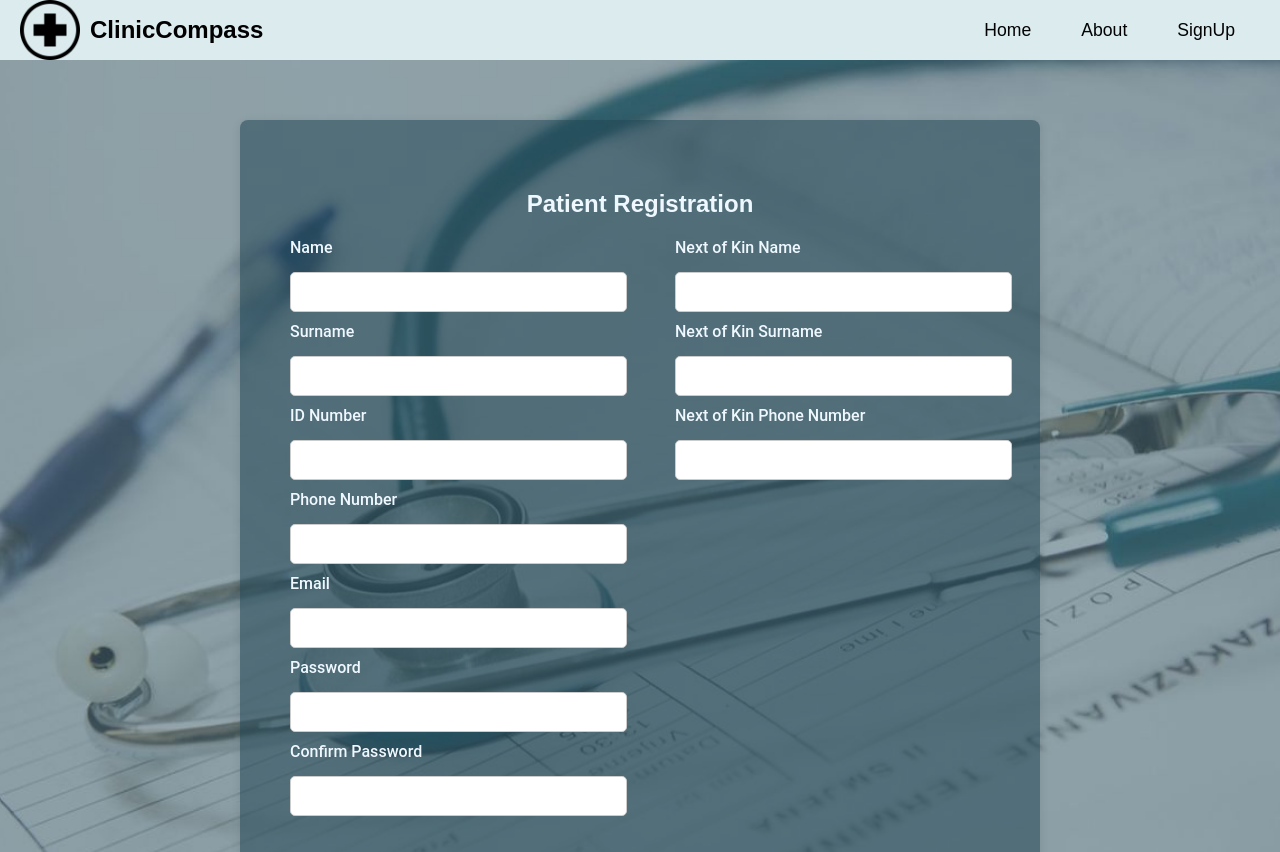
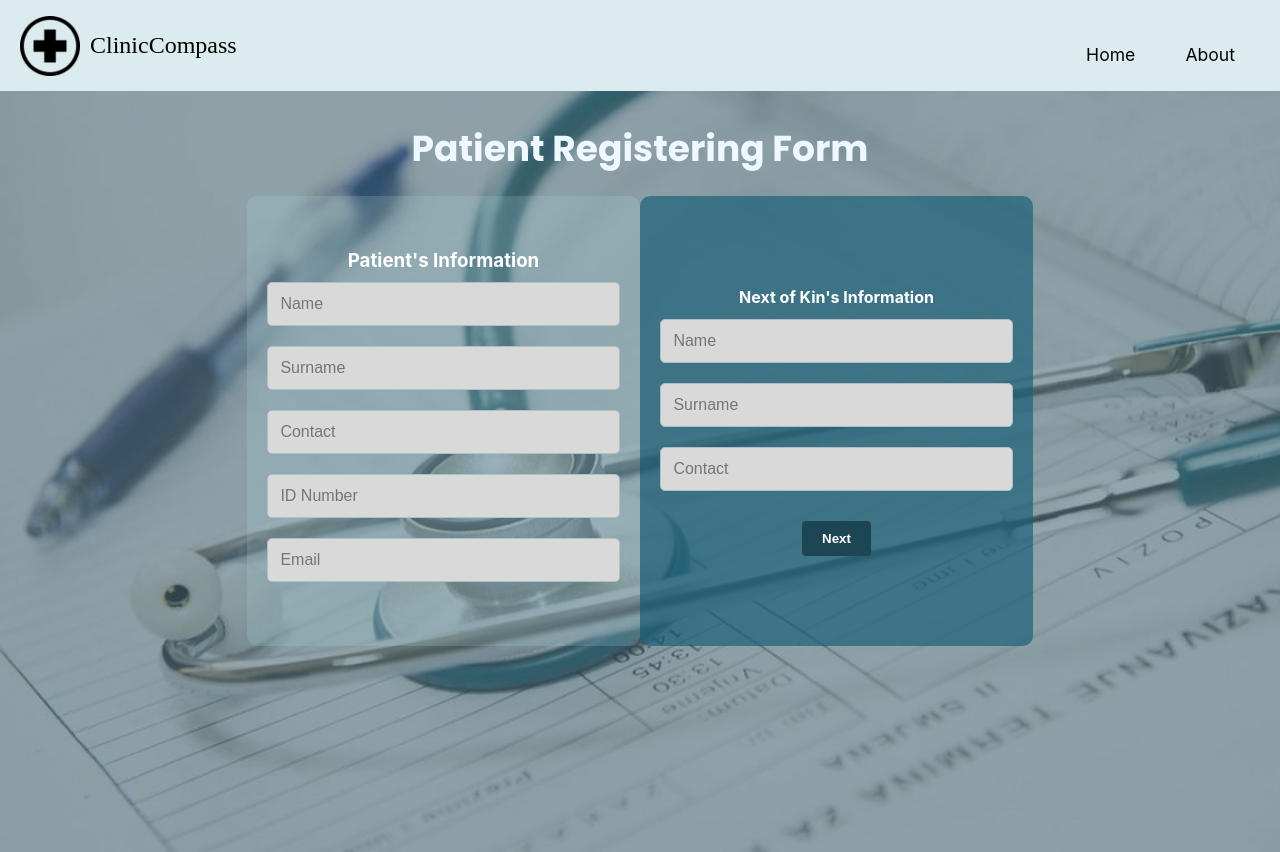
Before and after one commit to BathabileMkhabela/ClinicCampass.Web, a React (Create React App) app: page /signup in a window 1280 px wide. Shown: the top 852 px of the page. Built offline with nearby package versions, Linux system fonts and the light colour scheme.

Commit message:
Updating some pages

```diff
--- a/package.json
+++ b/package.json
@@ -45,5 +45,8 @@
       "last 1 firefox version",
       "last 1 safari version"
     ]
+  },
+  "devDependencies": {
+    "@babel/plugin-proposal-private-property-in-object": "^7.21.11"
   }
 }
--- a/src/Pages/Components/Navigationbar.css
+++ b/src/Pages/Components/Navigationbar.css
@@ -4,7 +4,6 @@
   align-items: center;
   padding: 10px 20px;
   background-color: #DBEBEE;
-    padding: 0 20px;
   color: black;
 }
 
@@ -20,8 +19,8 @@
 
 .system-name {
   font-size: 1.5em;
-    font-weight: bold;
-    font-family: Arial, Helvetica, sans-serif ;
+  font-weight: 1000px;
+  font-family: "Jomolhari";
 }
 
 .navbar-links {
@@ -31,16 +30,12 @@
 
 .navbar-links li {
   margin: 0 10px;
+  margin-top: 18px;
   cursor: pointer;
 }
 
 .navbar-links li:hover {
   text-decoration: solid;
-}
-
-.navbar-search input {
-    padding: 5px;
-    font-size: 1em;
 }
 
 .navbar-links li a {
@@ -50,53 +45,67 @@
   padding: 10px 15px;
   border-radius: 5px;
   transition: background-color 0.3s, color 0.3s;
+
 }
 
 .navbar-links li a:hover {
-    background-color: #D9D9D9;
+  background-color: #00b3b3fa;
   color: #ffffff;
 }
 
 .navbar-search {
   display: flex;
   align-items: center;
-    background-color: #D9D9D9;
-    padding: 5px 10px;
   border-radius: 10px;
+  margin-top: 8px;
+  position: relative; /* To position the search icon inside the input */
+
 }
 
 .navbar-search input {
   padding: 5px;
+  padding-right: 30px; /* Add space for the search icon */
+
   font-size: 1em;
   border: none;
   color: black;
-    margin-left: 5px;
+  background-color: #D9D9D9;
+  border-radius: 5px;
 }
 
 .navbar-search input::placeholder {
-    color: #ccc;
+  color: #000000;
 }
 
 .search-icon {
+  position: absolute;
+  right: 10px;
   color: #000000;
+  pointer-events: none; /* Prevent clicking on the icon */
+}
+
+.notification-container {
+  position: relative;
 }
 
 .notification-icon {
   display: flex;
   align-items: center;
   margin-left: 20px;
+  cursor: pointer;
 }
 
 .notification-icon .fa-bell {
-    font-size: 1.5em;
+  font-size: 2em;
   color: #007bff;
+  margin-top: 14px;
 }
 
 .notification-dropdown {
   position: absolute;
   top: 100%;
   right: 0;
-    background: white;
+  background: rgba(255, 255, 255, 0.395);
   color: black;
   border-radius: 5px;
   box-shadow: 0 4px 8px rgba(0, 0, 0, 0.1);
@@ -105,17 +114,6 @@
   overflow-y: auto;
   z-index: 1000;
 }
-
-
-.notification-container {
-    position: relative;
-  }
-
-  .notification-icon {
-    margin-left: 20px;
-    cursor: pointer;
-  }
-
 
 .notification-dropdown ul {
   list-style: none;
@@ -135,6 +133,7 @@
 .notification-dropdown li:hover {
   background-color: #f5f5f5;
 }
+
 /* Toggle Button Styles */
 .toggle-buttons {
   background: linear-gradient(45deg, #d8f6f8, #9db6b683);
--- a/src/Pages/Components/Navigationbar.jsx
+++ b/src/Pages/Components/Navigationbar.jsx
@@ -29,9 +29,9 @@ const Navigationbar = ({ toggleButtons }) => {
         setShowNotifications(!showNotifications);
     };
 
-    const handleSignOut = () => {
+    /*const handleSignOut = () => {
         navigate('/signout');
-    };
+    };*/
 
     // Render different links and elements based on the current route
     const renderLinks = () => {
@@ -103,6 +103,14 @@ const Navigationbar = ({ toggleButtons }) => {
                 </>
             );
         }
+        else if (location.pathname === '/signup') {
+            return (
+                <>
+                    <li><Link to="/">Home</Link></li>
+                    <li><Link to="/about">About</Link></li>
+                </>
+            );
+        }
         else if (location.pathname === '/patient-homepage') {
             return (
                 <>
--- a/src/Pages/Forms/Bookingform.css
+++ b/src/Pages/Forms/Bookingform.css
@@ -1,8 +1,10 @@
 .booking-form-container {
     display: flex;
     width: 100%;
-    height: 100vh;
+    height: 160vh;
     overflow: hidden;
+    background-color: #f0f4f8; /* Light background for better contrast */
+    background-image: url('../Background.jpg');
 }
 
 .booking-image {
@@ -17,96 +19,101 @@
 }
 
 .booking-form {
-    width: 50%;
+    width: 50%; /* Adjusted to match the image width */
     padding: 40px;
+    margin: auto; /* Center the form vertically */
     display: flex;
     flex-direction: column;
     justify-content: center;
-    background-color: #1e455473; /* Light blue background */
-    border-radius: 8px;
-    box-shadow: 0 4px 8px rgba(0, 0, 0, 0.2);
+    background-color: hsla(197, 47%, 22%, 0.763); /* White background */
+    border-radius: 5px;
+    box-shadow: 0 4px 12px rgba(0, 0, 0, 0.1);
     transition: transform 0.3s ease, box-shadow 0.3s ease;
 }
 
 .booking-form:hover {
-    transform: scale(1.02);
-    box-shadow: 0 8px 16px rgba(0, 0, 0, 0.3);
+    transform: scale(1.03);
+    box-shadow: 0 8px 20px rgba(0, 0, 0, 0.2);
 }
 
 .booking-form h2 {
-    margin-bottom: 20px;
-    color: #fafafa; /* Darker blue for better contrast */
+    margin-bottom: 30px;
+    color: #ffffff; /* Darker blue for headings */
     font-family: 'Roboto', sans-serif;
     font-weight: 700;
+    font-size: 1.8em;
+    text-align: center; /* Center-align heading */
 }
 
 .form-group {
     margin-bottom: 20px;
+    display: flex;
+    flex-direction: column;
+    align-items: flex-start;
 }
 
 .form-group label {
     display: block;
     margin-bottom: 8px;
-    color: #1E4554; /* Medium blue */
+    color: #000000; /* Medium blue */
     font-family: 'Roboto', sans-serif;
-    font-weight: 500;
+    margin-top: -10px;
+
+
 }
 
 .form-group input,
 .form-group select {
-    width: 100%;
+    width: 140%;
     padding: 12px;
+    margin-top: -10px;
     border: 1px solid #b0bec5; /* Light gray-blue */
+    background-color: #D9D9D9;
     border-radius: 5px;
     outline: none;
+    font-size: 1em; /* Increased font size */
     transition: border-color 0.3s ease, box-shadow 0.3s ease;
 }
 
 .form-group input:focus,
 .form-group select:focus {
     border-color: #1E4554; /* Blue */
-    box-shadow: 0 0 5px rgba(3, 155, 229, 0.5);
+    box-shadow: 0 0 8px rgba(3, 155, 229, 0.3);
 }
 
 .form-buttons {
     display: flex;
     justify-content: space-between;
-    margin-top: 20px;
+    margin-top: 30px;
+}
+
+.back-button,
+.submit-button {
+    padding: 12px 24px;
+    font-size: 1em;
+    color: #ffffff; /* White text for buttons */
+    border: none;
+    border-radius: 8px;
+    font-family: 'Roboto', sans-serif;
+    font-weight: 500;
+    cursor: pointer;
+    transition: background-color 0.3s ease, transform 0.3s ease;
 }
 
 .back-button {
-    padding: 12px 24px;
-    font-size: 1em;
-    color: rgb(0, 0, 0);
-    background-color: #D9D9D9; /* Blue */
-    border: none;
-    border-radius: 5px;
-    font-weight: bold;
-    cursor: pointer;
-    font-family: 'Roboto', sans-serif;
-    font-weight: 500;
-    transition: background-color 0.3s ease, transform 0.3s ease;
+    background-color: #1E4554; /* Blue background */
 }
 
 .back-button:hover {
-    background-color: #0277bd; /* Darker blue */
+    background-color: #123b51; /* Darker blue */
     transform: scale(1.05);
 }
 
 .submit-button {
-    padding: 12px 24px;
-    font-size: 1em;
-    color: rgb(0, 0, 0);
-    background-color: #D9D9D9; /* Teal */
-    border: none;
-    border-radius: 5px;
-    cursor: pointer;
-    font-family: 'Roboto', sans-serif;
-    font-weight: 500, bold;
-    transition: background-color 0.3s ease, transform 0.3s ease;
+    background-color: #00796b; /* Teal background */
 }
 
 .submit-button:hover {
-    background-color: #00796b; /* Darker teal */
+    background-color: #004d40; /* Darker teal */
     transform: scale(1.05);
 }
--- a/src/Pages/Forms/Bookingform.jsx
+++ b/src/Pages/Forms/Bookingform.jsx
@@ -135,7 +135,7 @@ const Bookingform = () => {
                         <input type="email" id="email" name="email" required />
                     </div>
                     <div className="form-group">
-                        <label htmlFor="date">Date</label>
+                        <label htmlFor="date"></label>
                         <select id="date" name="date" value={selectedDate} onChange={e => setSelectedDate(e.target.value)} required>
                             <option value="">Select Date</option>
                             {availableDates.map((date) => (
@@ -144,7 +144,7 @@ const Bookingform = () => {
                         </select>
                     </div>
                     <div className="form-group">
-                        <label htmlFor="doctor">Doctor</label>
+                        <label htmlFor="doctor"></label>
                         <select id="doctor" name="doctor" value={selectedDoctor} onChange={e => setSelectedDoctor(e.target.value)} required>
                             <option value="">Select Doctor</option>
                             {doctors.map((doctor) => (
@@ -154,7 +154,7 @@ const Bookingform = () => {
                     </div>
                     {selectedDate && selectedDoctor && (
                         <div className="form-group">
-                            <label htmlFor="timeSlot">Time Slot</label>
+                            <label htmlFor="timeSlot"></label>
                             <select id="timeSlot" name="timeSlot" required>
                                 <option value="">Select Time Slot</option>
                                 {availableSlots.map((slot) => (
--- a/src/Pages/Forms/PatientSignIn.css
+++ b/src/Pages/Forms/PatientSignIn.css
@@ -24,9 +24,10 @@
     padding: 20px;
     border-radius: 8px;
     box-shadow: 0 2px 10px rgba(0, 0, 0, 0.1);
-    width: 300px;
+    width: 400px;
     text-align: center;
     animation: slideIn 0.5s ease-in;
+
   }
 
   @keyframes slideIn {
@@ -43,6 +44,9 @@
   h2 {
     margin-bottom: 20px;
     color: aliceblue;
+    font-size: 2.25rem;
+    font-weight: 700;
+    font-family: "Poppins", sans-serif;
   }
 
   .error-message {
@@ -70,7 +74,7 @@
   }
 
   button:hover {
-    background-color: #00a0f7;
+    background-color: #00b3b3fa;
   }
 
   .login-links {
--- a/src/Pages/Forms/Register.css
+++ b/src/Pages/Forms/Register.css
@@ -1,85 +1,188 @@
-body, html {
-    margin: 0;
-    padding: 0;
-    height: 100%;
-    font-family: Arial, sans-serif;
-  }
-
-  .register-container {
-    display: flex;
-    justify-content: center;
-    align-items: center;
-    min-height: calc(100vh - 60px); /* Assuming the navbar height is 60px */
-    padding-top: 60px; /* Adjust padding to ensure the form is under the navbar */
-    background-image: url('../Background.jpg');
-    background-size: cover;
-    background-position: center;
-    background-repeat: no-repeat;
-  }
-
-  .register-form {
-    width: 700px;
-    padding: 50px;
-    background-color: #1e455488;
-    border-radius: 8px;
-    box-shadow: 0 2px 10px rgba(0, 0, 0, 0.1);
-  }
-
-  .register-header {
-    text-align: center;
-    margin-bottom: 20px;
-    color: aliceblue;
-  }
-
-  .form-section {
-    display: flex;
-    justify-content: space-between;
-  }
-
 .form-group {
   display: flex;
   flex-direction: column;
-    width: 45%;
+  margin: 20px 50px;
+  margin-left: 80px;
+  margin-right: 80px;
+  align-items: center;
+  justify-content: center;
 }
 
-  .form-group label {
-    margin-bottom: 5px;
-    color: aliceblue;
+.kin-form {
+  color: white;
+  float: right;
+  height: 450px;
+  align-content: center;
+  background-color: rgba(29, 97, 122, 0.7);
+  border-radius: 10px;
+
 }
 
-  .form-group input {
-    padding: 10px;
-    margin-bottom: 10px;
+.reg-form {
+  color: white;
+  float: left;
+  height: 450px;
+  align-content: center;
+  background-color: #a9d5e233;
+  border-radius: 10px;
+  text-align: center;
+}
+
+h2 {
+  text-align: center;
+  color: #fff;
+  font-family: Poppins, sans-serif;
+  font-size: 2.25rem;
+  font-weight: 700;
+}
+
+h3 {
+  text-align: center;
+  font-weight: bolder;
+}
+
+.heading {
+  float: left;
+}
+
+.navbar-brand {
+  display: flex;
+  align-items: center;
+}
+
+h4 {
+  text-align: center;
+}
+
+#header {
+  width: 103%;
+  background-color: rgb(222, 238, 243);
+  height: 10vh;
+  padding-left: 50px;
+  padding-right: 50px;
+}
+
+.nav_button {
+  margin: 10px 20px;
+  color: #1E4554;
+  float: right;
+  text-decoration: none;
+}
+
+body {
+  background-image: url(../Background.jpg);
+  background-size: cover;
+}
+
+
+.container {
+  display: flex;
+  flex-direction: column;
+  align-items: center;
+  height: 100vh;
+  min-width: 100%;
+}
+
+.password {
+  background-color: rgba(30, 69, 84, 0.7);
+  border-radius: 20px;
+  padding: 20px;
+  color: #fff;
+  text-align: center;
+  margin: 100px;
+  width: 500px;
+}
+
+.input-group {
+  display: flex;
+  align-items: center;
+  margin: 10px;
+}
+
+.input {
+  flex: 1;
+  padding: 8px;
+  margin-right: 8px;
+}
+
+.show-hide-btn {
+  margin-left: 8px;
+  cursor: pointer;
+  background: transparent;
+  border: none;
+  color: blue;
+  font-size: 14px;
+}
+
+.error-message {
+  color: red;
+  margin-left: 8px;
+  font-size: 14px;
+}
+
+.success-message {
+  color: green;
+  margin-top: 10px;
+  font-size: 14px;
+}
+
+.submit-button, .back-button {
+  background-color: rgba(30, 69, 84, 0.7);
+  color: white;
+  padding: 10px 20px;
+  border: none;
+  border-radius: 5px;
+  cursor: pointer;
   font-size: 16px;
-    border: 1px solid #ccc;
-    border-radius: 5px;
+  transition: background-color 0.3s ease;
+}
+
+.submit-button:hover, .back-button:hover {
+  background-color: #00b3b3fa;
+}
+
+.title {
+  font-size: 40px;
+  margin-bottom: 20px;
+  text-align: center;
+}
+
+.validation-messages p {
+  margin: 5px 0;
+  font-size: 0.9em;
+}
+
+.valid {
+  color: green;
+}
+
+.invalid {
+  color: red;
 }
 
 .button-group {
   display: flex;
-    justify-content: space-between;
+  justify-content: space-around;
   margin-top: 20px;
 }
 
-  .button-group button {
-    padding: 10px 20px;
-    font-size: 16px;
-    border: none;
+.validation-container {
+  background-color: rgba(255, 255, 255, 0.9);
+  padding: 10px;
   border-radius: 5px;
-    cursor: pointer;
-    background-color: #1e4554c8;
-    color: white;
-    transition: background-color 0.3s ease;
 }
 
-  .button-group button:hover {
-    background-color: #0056b3;
+.validation-content {
+  display: flex;
+  flex-direction: column;
 }
 
-  .button-group button[type="button"] {
-    background-color: #6c757d;
+.validation-container p {
+  display: flex;
+  align-items: center;
+  margin: 5px 0;
 }
 
-  .button-group button[type="button"]:hover {
-    background-color: #5a6268;
+.valid, .invalid {
+  font-size: 16px;
 }
--- a/src/Pages/Forms/Register.jsx
+++ b/src/Pages/Forms/Register.jsx
@@ -1,149 +1,128 @@
 import React, { useState } from 'react';
 import './Register.css';
 import { useNavigate } from 'react-router-dom';
+import { ToastContainer, toast } from 'react-toastify';
+import 'react-toastify/dist/ReactToastify.css';
 
-const Register = () => {
-  const [patientInfo, setPatientInfo] = useState({
-    name: '',
-    surname: '',
-    idNumber: '',
-    phoneNumber: '',
-    email: '',
-    password: '',
-    confirmPassword: '',
-  });
+function Register() {
+  const navigate = useNavigate();
+  const [FirstName, setFirstName] = useState('');
+  const [LastName, setLastName] = useState('');
+  const [Email, setEmail] = useState('');
+  const [Id, setId] = useState('');
+  const [Contact, setContact] = useState('');
+  const [KinName, setKinName] = useState('');
+  const [KinSurname, setKinSurname] = useState('');
+  const [KinContact, setKinContact] = useState('');
+  const [Password, setPassword] = useState('');
+  const [ConfirmPassword, setConfirmPassword] = useState('');
+  const [step, setStep] = useState(1);
 
-  const [nextOfKinInfo, setNextOfKinInfo] = useState({
-    name: '',
-    surname: '',
-    phoneNumber: '',
-  });
-
-  const navigate = useNavigate();
-
-  const handleInputChange = (e, setInfo, info) => {
-    const { name, value } = e.target;
-    setInfo({ ...info, [name]: value });
+  const validateStep1 = () => {
+    if (FirstName === '') return 'Enter first name';
+    if (LastName === '') return 'Enter last name';
+    if (Id === '') return 'Enter ID Number';
+    if (!/^[0-9]{13}$/.test(Id)) return 'Enter valid ID number';
+    if (Contact === '') return 'Enter your contact';
+    if (!/^[0-9]{10}$/.test(Contact)) return 'Enter valid phone number';
+    if (Email === '') return 'Enter email';
+    if (!/\S+@\S+\.\S+/.test(Email)) return 'Enter valid email address';
+    if (KinName === '') return 'Enter next of kin name';
+    if (KinSurname === '') return 'Enter next of kin surname';
+    if (KinContact === '') return 'Enter next of kin contact number';
+    if (!/^[0-9]{10}$/.test(KinContact)) return 'Enter valid contact number';
+    return null;
   };
 
-  const handleRegister = (e) => {
-    e.preventDefault();
-    // Handle registration logic here
-    if (patientInfo.password !== patientInfo.confirmPassword) {
-      alert('Passwords do not match!');
+  const handleNext = () => {
+    const error = validateStep1();
+    if (error) {
+      toast.error(error);
+    } else {
+      setStep(2);
+    }
+  };
+
+  const handleBack = () => {
+    setStep(1);
+  };
+
+  const handleRegister = () => {
+    if (Password === '' || ConfirmPassword === '') {
+      toast.error('Please enter and confirm your password');
       return;
     }
-    alert('Registration successful!');
-    navigate('/home');
+    if (Password !== ConfirmPassword) {
+      toast.error('Passwords do not match');
+      return;
+    }
+    const data = { FirstName, LastName, Id, Contact, Email, KinName, KinSurname, KinContact, Password };
+    console.log(data);
+    toast.success('Registration successful!');
+    setTimeout(() => {
+      navigate('/landhomepage2');
+    }, 2000);
   };
 
   return (
-    <div className="register-container">
-      <form className="register-form" onSubmit={handleRegister}>
-        <h2 className="register-header">Patient Registration</h2>
-        <div className="form-section">
+    <div className='container'>
+      <ToastContainer />
+      <div className='content'>
+        {step === 1 ? (
+          <>
+            <h2>Patient Registering Form</h2>
+            <div className='reg-form'>
+              <h3>Patient's Information</h3>
               <div className="form-group">
-            <label htmlFor="patient-name">Name</label>
-            <input
-              type="text"
-              id="patient-name"
-              name="name"
-              value={patientInfo.name}
-              onChange={(e) => handleInputChange(e, setPatientInfo, patientInfo)}
-              required
-            />
-            <label htmlFor="patient-surname">Surname</label>
-            <input
-              type="text"
-              id="patient-surname"
-              name="surname"
-              value={patientInfo.surname}
-              onChange={(e) => handleInputChange(e, setPatientInfo, patientInfo)}
-              required
-            />
-            <label htmlFor="patient-idNumber">ID Number</label>
-            <input
-              type="text"
-              id="patient-idNumber"
-              name="idNumber"
-              value={patientInfo.idNumber}
-              onChange={(e) => handleInputChange(e, setPatientInfo, patientInfo)}
-              required
-            />
-            <label htmlFor="patient-phoneNumber">Phone Number</label>
-            <input
-              type="text"
-              id="patient-phoneNumber"
-              name="phoneNumber"
-              value={patientInfo.phoneNumber}
-              onChange={(e) => handleInputChange(e, setPatientInfo, patientInfo)}
-              required
-            />
-            <label htmlFor="patient-email">Email</label>
-            <input
-              type="email"
-              id="patient-email"
-              name="email"
-              value={patientInfo.email}
-              onChange={(e) => handleInputChange(e, setPatientInfo, patientInfo)}
-              required
-            />
-            <label htmlFor="password">Password</label>
-            <input
-              type="password"
-              id="password"
-              name="password"
-              value={patientInfo.password}
-              onChange={(e) => handleInputChange(e, setPatientInfo, patientInfo)}
-              required
-            />
-            <label htmlFor="confirmPassword">Confirm Password</label>
-            <input
-              type="password"
-              id="confirmPassword"
-              name="confirmPassword"
-              value={patientInfo.confirmPassword}
-              onChange={(e) => handleInputChange(e, setPatientInfo, patientInfo)}
-              required
-            />
+                <input type="text" onChange={(event) => setFirstName(event.target.value)} className="control-form" placeholder='Name' />
               </div>
               <div className="form-group">
-            <label htmlFor="nextOfKin-name">Next of Kin Name</label>
-            <input
-              type="text"
-              id="nextOfKin-name"
-              name="name"
-              value={nextOfKinInfo.name}
-              onChange={(e) => handleInputChange(e, setNextOfKinInfo, nextOfKinInfo)}
-              required
-            />
-            <label htmlFor="nextOfKin-surname">Next of Kin Surname</label>
-            <input
-              type="text"
-              id="nextOfKin-surname"
-              name="surname"
-              value={nextOfKinInfo.surname}
-              onChange={(e) => handleInputChange(e, setNextOfKinInfo, nextOfKinInfo)}
-              required
-            />
-            <label htmlFor="nextOfKin-phoneNumber">Next of Kin Phone Number</label>
-            <input
-              type="text"
-              id="nextOfKin-phoneNumber"
-              name="phoneNumber"
-              value={nextOfKinInfo.phoneNumber}
-              onChange={(e) => handleInputChange(e, setNextOfKinInfo, nextOfKinInfo)}
-              required
-            />
+                <input placeholder="Surname" type="text" onChange={(event) => setLastName(event.target.value)} className="control-form" />
+              </div>
+              <div className="form-group">
+                <input placeholder="Contact" type="text" onChange={(event) => setContact(event.target.value)} className="control-form" />
+              </div>
+              <div className="form-group">
+                <input placeholder="ID Number" type="text" onChange={(event) => setId(event.target.value)} className="control-form" />
+              </div>
+              <div className="form-group">
+                <input placeholder="Email" type="text" onChange={(event) => setEmail(event.target.value)} className="control-form" />
               </div>
             </div>
+            <div className='kin-form'>
+              <h4>Next of Kin's Information</h4>
+              <div className='form-group'>
+                <input placeholder="Name" type="text" onChange={(event) => setKinName(event.target.value)} className="control-form" />
+              </div>
+              <div className='form-group'>
+                <input placeholder="Surname" type="text" onChange={(event) => setKinSurname(event.target.value)} className="control-form" />
+              </div>
+              <div className='form-group'>
+                <input placeholder="Contact" type="text" onChange={(event) => setKinContact(event.target.value)} className="control-form" />
+              </div>
+              <div className="form-group">
+                <button onClick={handleNext}>Next</button>
+              </div>
+            </div>
+          </>
+        ) : (
+          <div className="password">
+            <h2>Create Password</h2>
+            <div className="form-group">
+              <input type="password" placeholder="Password" onChange={(event) => setPassword(event.target.value)} className="control-form" />
+            </div>
+            <div className="form-group">
+              <input type="password" placeholder="Confirm Password" onChange={(event) => setConfirmPassword(event.target.value)} className="control-form" />
+            </div>
             <div className="button-group">
-          <button type="submit">Register</button>
-          <button type="button" onClick={() => navigate(-1)}>Back</button>
+              <button className="back-button" onClick={handleBack}>Back</button>
+              <button className="submit-button" onClick={handleRegister}>Register</button>
             </div>
-      </form>
+          </div>
+        )}
+      </div>
     </div>
   );
-};
+}
 
 export default Register;
--- a/src/Pages/Homepages/Homepage1.css
+++ b/src/Pages/Homepages/Homepage1.css
@@ -46,8 +46,9 @@
 }
 
 .welcome-message h1 {
-  font-size: 3rem;
+  font-size:  2.875rem;
   margin-bottom: 10px;
+  font-weight: 700;
   color: #ffffff;
 }
 
--- a/src/Pages/Homepages/LandHomepage2.jsx
+++ b/src/Pages/Homepages/LandHomepage2.jsx
@@ -6,7 +6,7 @@ const LandHomepage2 = () => {
 
         <div className="welcome-container">
             <div className="welcome-message left">
-                <h2>STAY INFORMED ABOUT YOUR <br />
+                <h2>STAY INFORMED ABOUT YOUR <br/>
                     NEAREST CLINIC </h2>
             </div>
             <div className="welcome-message center">
```
Also changed, not shown: src/Pages/Homepages/LandHomepage2.css (+9 -5 lines), src/Pages/Homepages/PatientHomepage.css (+5 -4 lines), 1 other file (tests, documents, lock files or other folders). Lines whose indentation alone changed are shown as unchanged.
